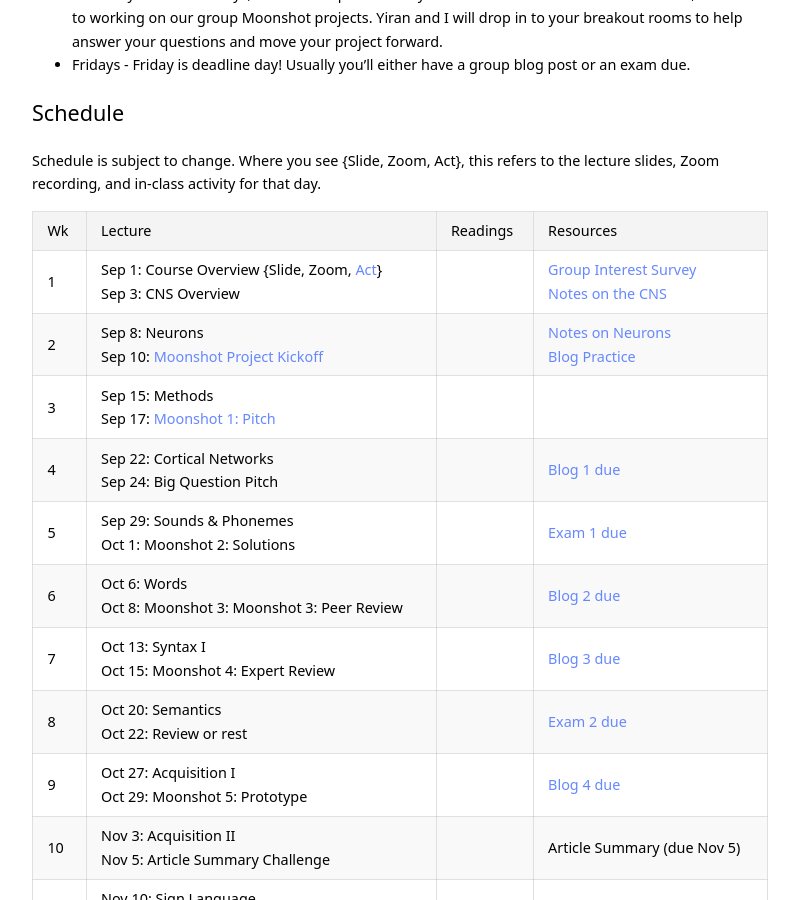
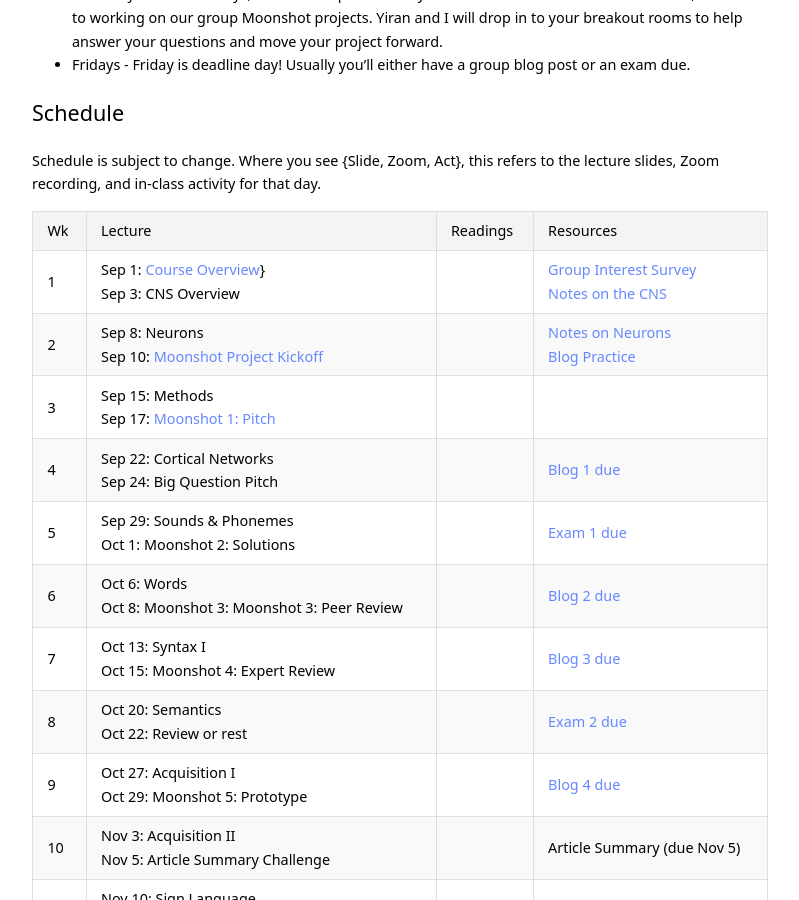
Before and after one commit to kschuler/ling104, a Jekyll site: the page built from index.md, in a window 1280 px wide and 900 px high, scrolled down 2066 px. Shown: the whole window, without its empty margins (240-1039 px from the left). Built offline with Jekyll 4.4.1, drawn with Linux system fonts in a browser that asks for light colours.

Commit message:
Update index.md

```diff
--- a/index.md
+++ b/index.md
@@ -59,7 +59,7 @@ Schedule is subject to change. Where you see {Slide, Zoom, Act}, this refers to
 
 Wk  | Lecture | Readings | Resources
   --- | --- | --- | ---
-1 | Sep 1: Course Overview {Slide, Zoom, [Act](https://public.3.basecamp.com/p/ismVEybSUKZi8Cs3Sr9K6gXw)} <br> Sep 3: CNS Overview| | [Group Interest Survey](https://docs.google.com/forms/d/e/1FAIpQLSdU4Y-ZM0auaqjuSZLJ6Hw4xU5kR4_Wk7S1XUuww1IiI6QxPQ/viewform?usp=sf_link) <br>[Notes on the CNS](https://docs.google.com/document/d/1PRnxbS35voE_a0O-zt9b5AgpzA90kzHGQmPOjIeMIoo)
+1 | Sep 1: [Course Overview](https://public.3.basecamp.com/p/ismVEybSUKZi8Cs3Sr9K6gXw)} <br> Sep 3: CNS Overview| | [Group Interest Survey](https://docs.google.com/forms/d/e/1FAIpQLSdU4Y-ZM0auaqjuSZLJ6Hw4xU5kR4_Wk7S1XUuww1IiI6QxPQ/viewform?usp=sf_link) <br>[Notes on the CNS](https://docs.google.com/document/d/1PRnxbS35voE_a0O-zt9b5AgpzA90kzHGQmPOjIeMIoo)
 2 | Sep 8: Neurons <br> Sep 10: [Moonshot Project Kickoff](https://public.3.basecamp.com/p/QFtKvwYFDHendp8jxeMFnpca) | | [Notes on Neurons](https://docs.google.com/document/d/10m2TaXG4dH76JJWaoWzONSnLYD6Opt5RjLd1bbx04pE/edit?usp=sharing)<br>[Blog Practice](https://canvas.upenn.edu/courses/1530046/assignments/8162693?module_item_id=18630336)
 3 | Sep 15: Methods <br> Sep 17: [Moonshot 1: Pitch](https://public.3.basecamp.com/p/cCVwCwUNQKxSiFcYNPSNWQ1k) | |
 4 | Sep 22: Cortical Networks <br> Sep 24: Big Question Pitch| | [Blog 1 due](https://canvas.upenn.edu/courses/1530046/assignments/8162711)
```
